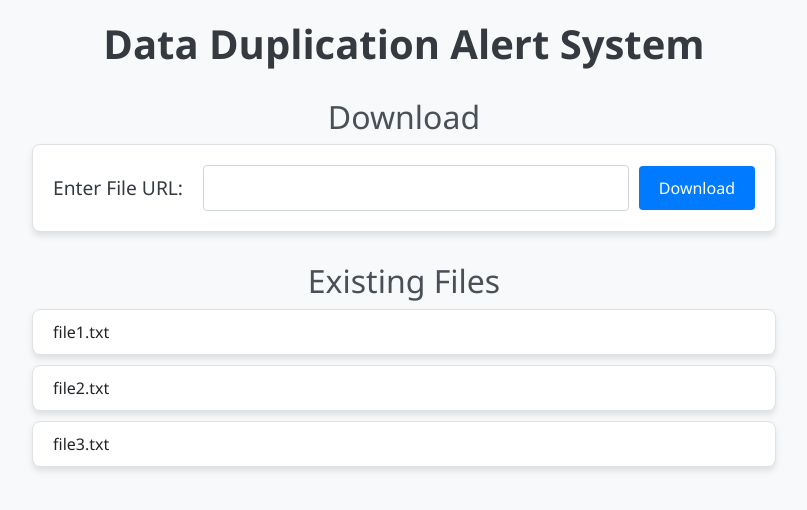
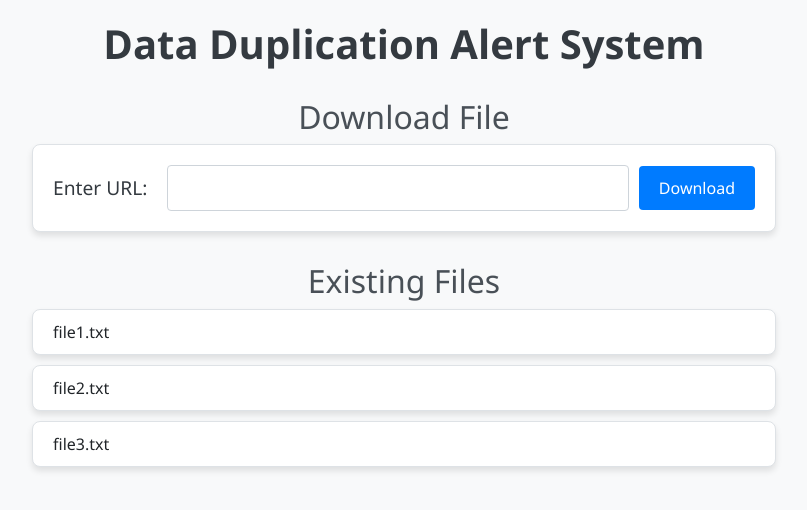
Before and after one commit to aditya4232/Webpage-DDA, a plain HTML site: page index.html in a window 1280 px wide. Shown: the whole page, without its empty margins (236-1043 px from the left). Drawn offline with nearby package versions, Linux system fonts and the light colour scheme.

Commit message:
index.html updated

```diff
--- a/index.html
+++ b/index.html
@@ -10,10 +10,10 @@
 </head>
 <body>
     <h1>Data Duplication Alert System</h1>
-    <h2>Download</h2>
+    <h2>Download File</h2>
 
     <form id="download-url-form">
-        <label for="url">Enter File URL:</label>
+        <label for="url">Enter URL:</label>
         <input type="url" name="url" id="url" required>
         <button type="submit">Download</button>
     </form>
```
